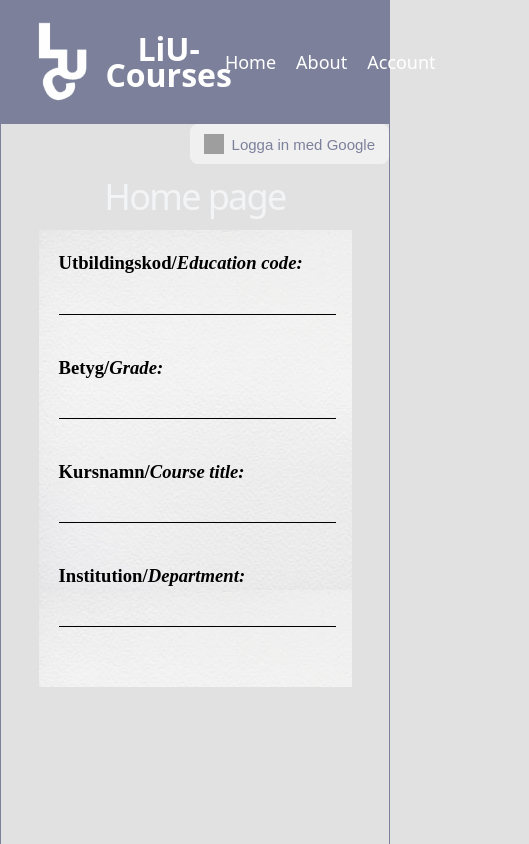
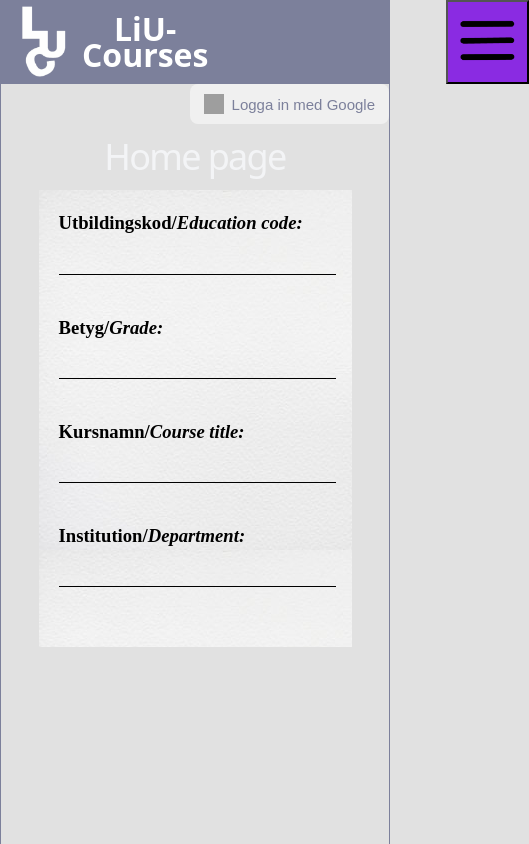
Before and after one commit to De99103/tddd27, a React (Vite) app in the folder tddd27-project/: page / in a window 390 px wide. Shown: the whole page, 529 px wide, since content can reach past the window. Built offline with nearby package versions, Linux system fonts and the light colour scheme; no server answers; grey boxes are pictures that could not be loaded.

Commit message:
håller på med responsive header med hamburgermeny

```diff
--- a/tddd27-project/src/components/common/header/Header.css
+++ b/tddd27-project/src/components/common/header/Header.css
@@ -6,8 +6,9 @@ header {
     display: flex;
     flex-direction: row;
     background-color: #7c809b;
-    height: 75 px;
+    height: 10vh;
     color: white;
+    width: 100%;
 }
 
 .logo-name-container {
@@ -18,7 +19,7 @@ header {
 }
 
 .logo {
-    height: 10vh;
+    height: 9vh;
     padding: 20px 0px 20px 20px;
 }
 
@@ -28,27 +29,58 @@ header {
 }
 
 /* Nav Bar */
+
 .navbar-items {
     display: flex;
+    flex-direction: row;
+    justify-content: space-around;
+    width: 70%;
+}
+
+.navbar-items-desktop {
+    display: flex;
+    flex-direction: row;
     justify-content: space-between;
     align-items: center;
     color: white;
-    width: 70%;
     padding-left: 25vw;
-    padding-right: 2vw;
 }
 
-.navbar-items :hover {
+.navbar-items-desktop :hover {
     color: black;
     background-color: rgb(225, 225, 225);
 }
 
-.navbar-items a {
+.navbar-items-desktop a {
     color: #ffffff;
     text-decoration: none;
-    padding-top: 5px;
-    padding-bottom: 5px;
-    padding-left: 10px;
-    padding-right: 10px;
+    padding: 5px 10px 5px 10px;
     border-radius: 5px;
 }
+
+.burger-icon {
+    height: 0px;
+}
+
+.navbar-items-mobile {
+    visibility: hidden;
+}
+
+@media screen and (max-width: 880px) {
+    .navbar-items-desktop {
+        visibility: hidden;
+    }
+
+    .logo {
+        padding: 5px 0px 5px 5px;
+    }
+
+    .navbar-items-mobile {
+        visibility: visible;
+        background-color: blueviolet;
+    }
+
+    .burger-icon {
+        height: 8vh;
+    }
+}
--- a/tddd27-project/src/components/common/header/Header.jsx
+++ b/tddd27-project/src/components/common/header/Header.jsx
@@ -1,5 +1,7 @@
 import "./Header.css";
 import logo from "/src/assets/images/LiU-Courses Logo.png";
+
+import burgerIcon from "/src/assets/images/burger meny placeholder.png";
 
 function Header() {
     return (
@@ -8,8 +10,8 @@ function Header() {
                 <img src={logo} className="logo" alt="Logo" />
                 <p>LiU-Courses</p>
             </div>
-
-            <div className="navbar-items">
+            <span className="navbar-items">
+                <div className="navbar-items-desktop">
                     <a href="/" className="navbar-link">
                         Home
                     </a>
@@ -20,6 +22,10 @@ function Header() {
                         Account
                     </a>
                 </div>
+                <button className="navbar-items-mobile">
+                    <img src={burgerIcon} className="burger-icon" alt="Logo" />
+                </button>
+            </span>
         </header>
     );
 }
--- a/tddd27-project/src/components/common/stats_window/Stats_Window.css
+++ b/tddd27-project/src/components/common/stats_window/Stats_Window.css
@@ -1,7 +1,7 @@
 .page_Stats_Window {
     background-image: url("/src/assets/images/tenta blank ruta.png");
     width: 100%;
-    height: 100vh;
+    height: 100%;
 }
 
 .page_Stats_Window h1 {
```
Also changed, not shown: tddd27-project/src/assets/images/burger meny placeholder.png (added). Lines whose indentation alone changed are shown as unchanged.
